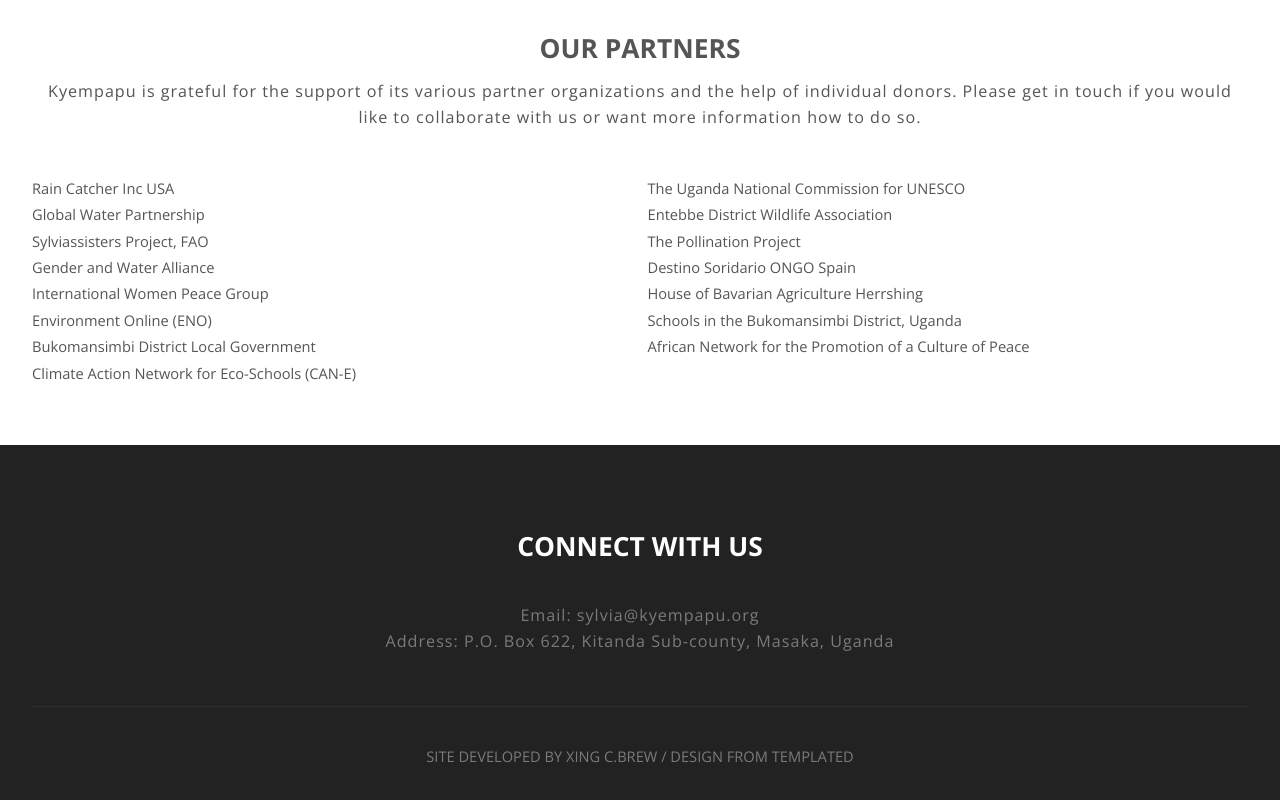
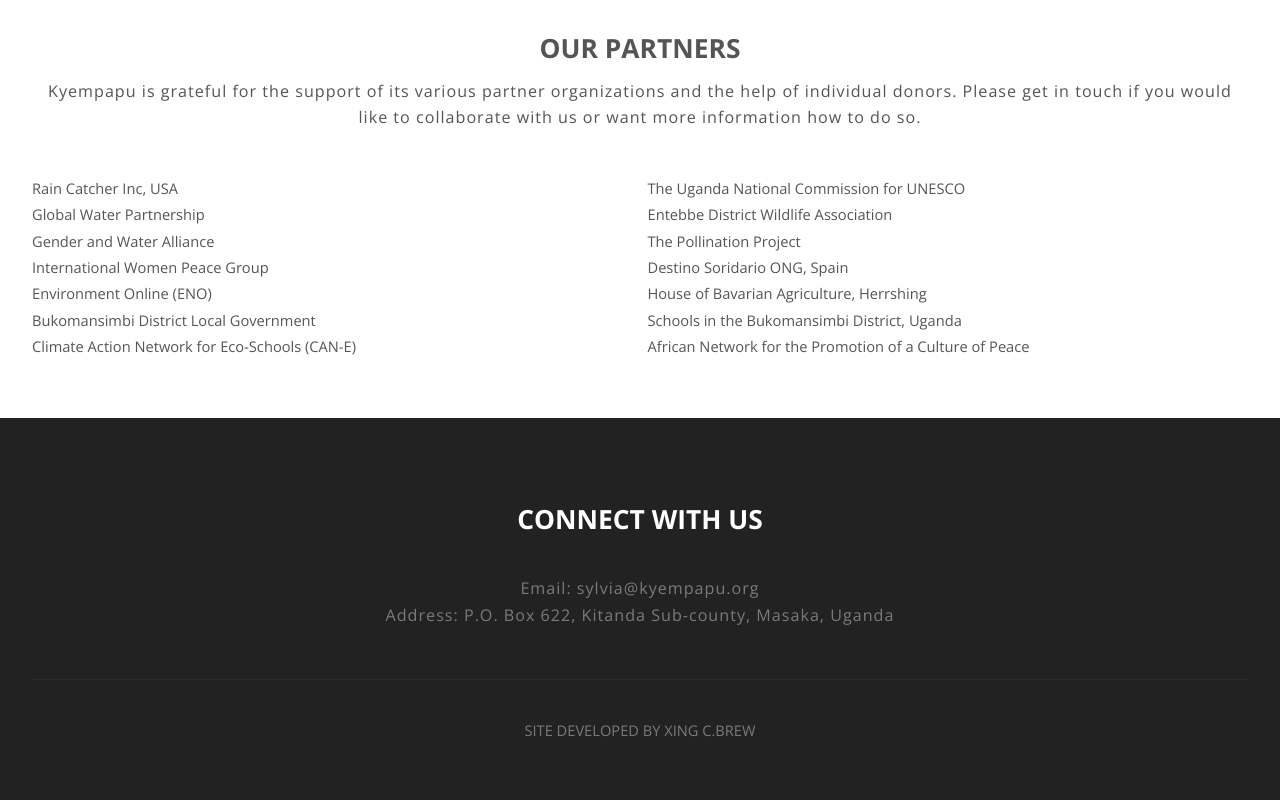
Before and after one commit to kyemapu/kyempapu.github.io, a plain HTML site: page index.html in a window 1280 px wide. Shown: the part 1282-2082 px from the top of the page. Drawn offline with nearby package versions, Linux system fonts and the light colour scheme.

Commit message:
edits to team

```diff
--- a/index.html
+++ b/index.html
@@ -104,9 +104,8 @@
 					</header>
 					<div class="row flush">
 							<ul class="columns" data-columns="2">
-                                <li>Rain Catcher Inc USA</li>
+                                <li>Rain Catcher Inc, USA</li>
                                 <li>Global Water Partnership</li>
-                                <li>Sylviassisters Project, FAO </li>
                                 <li>Gender and  Water Alliance</li>
                                 <li>International Women Peace Group</li>
                                 <li>Environment Online (ENO)</li>
@@ -115,8 +114,8 @@
                                 <li>The Uganda National Commission for UNESCO</li>
                                 <li>Entebbe District Wildlife Association</li>
                                 <li>The Pollination Project</li>
-                                <li>Destino Soridario ONGO Spain</li>
-                                <li>House of Bavarian Agriculture Herrshing</li>
+                                <li>Destino Soridario ONG, Spain</li>
+                                <li>House of Bavarian Agriculture, Herrshing</li>
                                 <li>Schools in the Bukomansimbi District, Uganda</li>
                                 <li>African Network for the Promotion of a Culture of Peace </li>
 							</ul>
@@ -137,7 +136,7 @@
 
 			<!-- Copyright -->
 				<div id="copyright">
-                    Site developed by <a href="https://xingcbrew.github.io" target="_blank">Xing C.Brew</a>  / Design from<a href="http://templated.co"> TEMPLATED</a>
+                    Site developed by <a href="https://xingcbrew.github.io" target="_blank">Xing C.Brew</a>
 				</div>
 		</div>
 
```
Also changed, not shown: team.html (+3 -3 lines), images/olivia.jpg (added).
